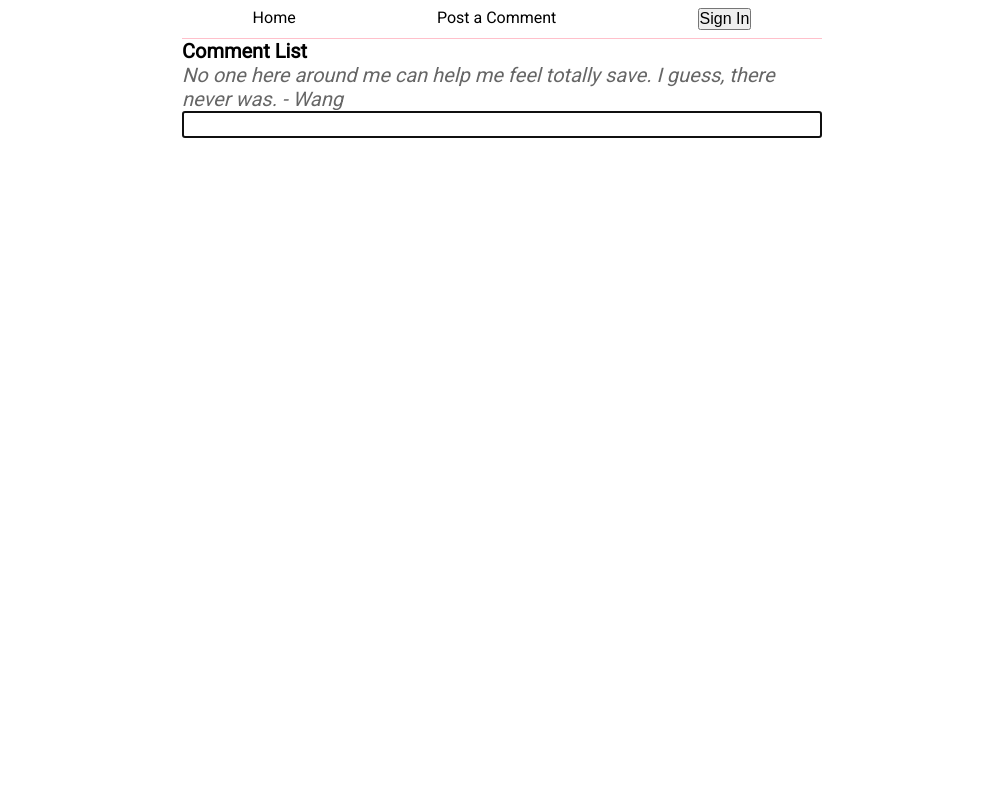
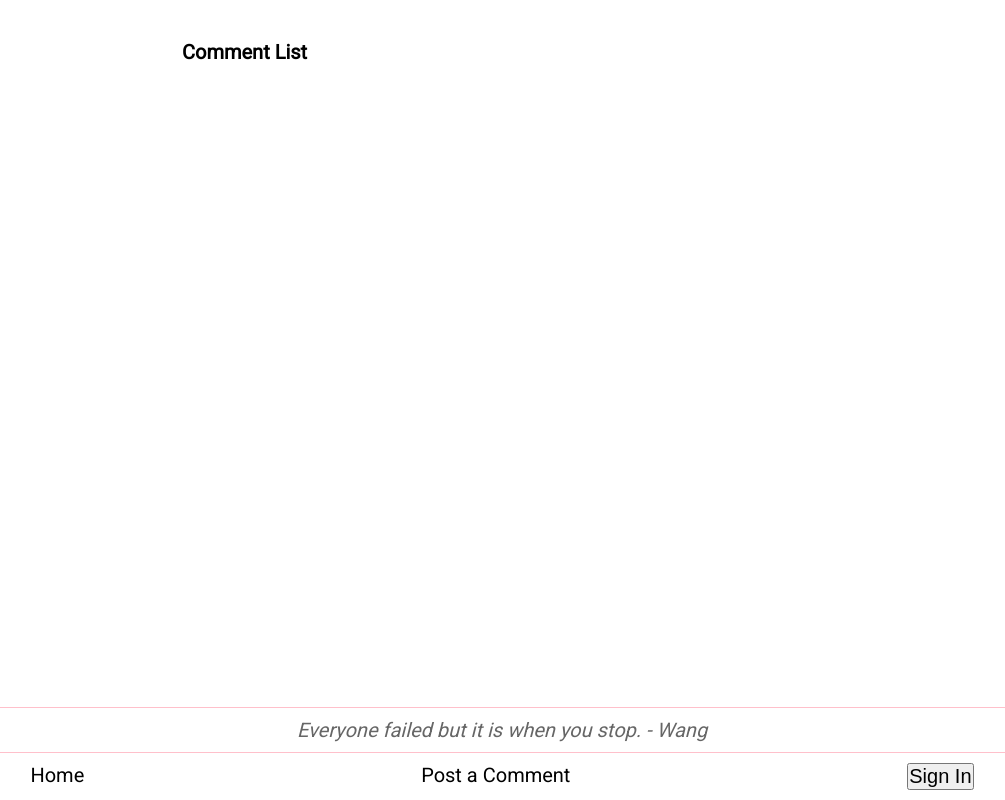
Before and after one commit to haryantowang09/hdyf, a React (Create React App) app: page / in a window 1280 px wide. Shown: the whole page, without its empty margins (138-1143 px from the left). Built offline with nearby package versions, Linux system fonts and the light colour scheme.

Commit message:
Fix homepage design

```diff
--- a/public/index.html
+++ b/public/index.html
@@ -2,7 +2,7 @@
 <html lang="en">
   <head>
     <meta charset="utf-8" />
-    <link rel="icon" href="%PUBLIC_URL%/favicon.ico" />
+    <link rel="icon" type="image/x-icon" href="%PUBLIC_URL%/favicon.ico">
     <link href='https://fonts.googleapis.com/css?family=Roboto' rel='stylesheet'>
     <meta name="viewport" content="width=device-width, initial-scale=1" />
     <meta name="theme-color" content="#000000" />
@@ -25,7 +25,7 @@
       work correctly both with client-side routing and a non-root public URL.
       Learn how to configure a non-root public URL by running `npm run build`.
     -->
-    <title>HDYF</title>
+    <title>WDYWTD</title>
   </head>
   <body>
     <noscript>You need to enable JavaScript to run this app.</noscript>
@@ -41,5 +41,5 @@
       To create a production bundle, use `npm run build` or `yarn build`.
     -->
   </body>
-  <script type='text/javascript' src='https://platform-api.sharethis.com/js/sharethis.js#property=5ed656e1e7345200121a6213&product=sticky-share-buttons&cms=website' async='async'></script>
+  <!-- <script type='text/javascript' src='https://platform-api.sharethis.com/js/sharethis.js#property=5ed656e1e7345200121a6213&product=sticky-share-buttons&cms=website' async='async'></script> -->
 </html>
--- a/src/assets/styles/layout.css
+++ b/src/assets/styles/layout.css
@@ -1,14 +1,15 @@
-.main-layout {
+.grid-layout {
   display: grid;
   grid-template-columns: 25% [start]1fr[end] 25%;
 }
 
-.main-layout * {
+.grid-layout * {
+  margin-top: 1em;
   grid-column: start/end;
 }
 
 @media screen and (max-width: 425px) {
-  .main-layout {
+  .grid-layout {
     grid-template-columns: 1em [start]1fr[end] 1em;
   }
 }
--- a/src/components/App.js
+++ b/src/components/App.js
@@ -1,4 +1,4 @@
-import React, { Component } from 'react';
+import React, { Component, Fragment } from 'react';
 import { Route, Link } from 'react-router-dom';
 import { connect } from 'react-redux';
 import styled from 'styled-components';
@@ -7,13 +7,27 @@ import CommentBox from 'components/CommentBox';
 import CommentList from 'components/CommentList';
 import * as actions from 'actions';
 
-const Nav = styled.nav`
+const ParentNav = styled.nav`
   width: 100%;
+  position: fixed;
+  bottom: 0;
+  right: 0;
+  left: 0;
+  border-top: 1px solid pink;
+`;
+
+const HorizontalNav = styled.nav`
   display: flex;
   justify-content: space-around;
-  font-size: 0.8em;
-  border-bottom: 1px solid pink;
   padding: 0.5em 0;
+  border-top: 1px solid pink;
+`;
+
+const Nav = styled.nav`
+  display: flex;
+  justify-content: center;
+  align-items: center;
+  padding: 0.5em 1em;
 `;
 
 const BlogQuote = styled.blockquote`
@@ -34,9 +48,15 @@ class App extends Component {
     }
   }
 
-  renderHeader() {
+  renderNav() {
     return (
+      <ParentNav>
         <Nav>
+          <BlogQuote>
+            Everyone failed but it is when you stop. - Wang
+          </BlogQuote>
+        </Nav>
+        <HorizontalNav>
           <div>
             <Link to="/">Home</Link>
           </div>
@@ -44,25 +64,21 @@ class App extends Component {
             <Link to="/post">Post a Comment</Link>
           </div>
           <div>{this.renderButton()}</div>
-      </Nav>
+        </HorizontalNav>
+      </ParentNav>
     );
   }
 
   render() {
     return (
-      <main className="main-layout">
-        {this.renderHeader()}
+      <Fragment>
+        <main className="grid-layout">
           <Route path="/post" component={CommentBox} />
           <Route path="/" exact component={CommentList} />
-        <BlogQuote>
-          No one here around me can help me feel totally save. I guess, there
-          never was. - Wang
-        </BlogQuote>
-        <input
-          type="tel"
-          autoFocus
-        />
         </main>
+        {this.renderNav()}
+      </Fragment>
+
     );
   }
 }
--- a/src/components/CommentBox.js
+++ b/src/components/CommentBox.js
@@ -7,8 +7,6 @@ import styled from 'styled-components';
 const Main = styled.main`
   display: flex;
   justify-content: center;
-  background-color: #f5f5f5;
-  height: calc(100vh - 37px);
 `;
 
 const Container = styled.div`
@@ -42,7 +40,7 @@ const TextArea = styled.textarea`
 `;
 
 class CommentBox extends Component {
-  state = { comment: '...' };
+  state = { comment: '' };
 
   handleChange = (event) => {
     this.setState({ comment: event.target.value });
@@ -58,9 +56,12 @@ class CommentBox extends Component {
     return (
       <Main>
         <Container>
-          <h1>Hi, how do you feel ?</h1>
+          <h1>Hi, What do you want to comment today ?</h1>
           <Form onSubmit={this.handleSubmit}>
-            <TextArea value={this.state.comment} onChange={this.handleChange} />
+            <TextArea
+              placeholder="Input here..."
+              value={this.state.comment}
+              onChange={this.handleChange} />
             <Button>Send</Button>
           </Form>
         </Container>
```
Also changed, not shown: package.json (+8 -8 lines), 2 other files (tests, documents, lock files or other folders). Lines whose indentation alone changed are shown as unchanged.
